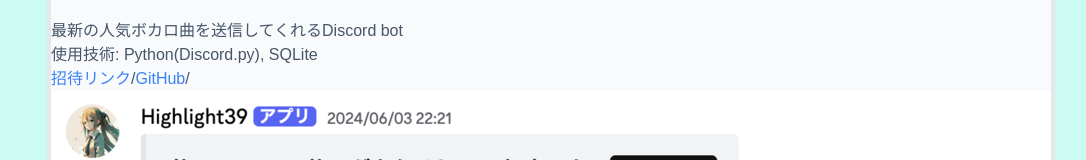
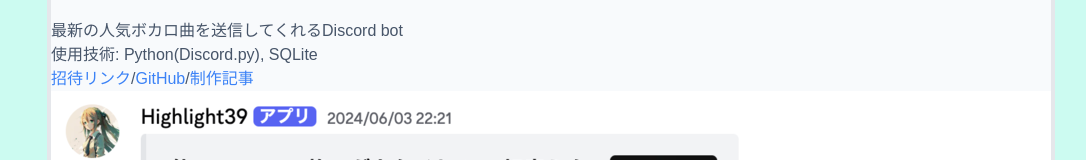
Before and after one commit to simeiro/simeiro.com, a Next.js app in the folder simeiro/: page /portfolio in a window 1280 px wide. Both pictures are taken after a click on the heading "Highlight39 / Discord bot". Shown: the part 964-1124 px from the top of the page, without its empty margins (89-1175 px from the left). Built offline with nearby package versions, Linux system fonts and the light colour scheme.

Commit message:
追加：note記事URL

```diff
--- a/simeiro/src/app/component/product.tsx
+++ b/simeiro/src/app/component/product.tsx
@@ -14,7 +14,7 @@ export default function Product(){
                         <p>使用技術: Python(Discord.py), SQLite</p>
                         <a href="このリンク" className="text-blue-500 hover:text-blue-700">招待リンク</a>/
                         <a href="https://github.com/simeiro/Highlight39Revised" className="text-blue-500 hover:text-blue-700">GitHub</a>/
-                        {/* <a href="https://x.com/simeir0" className="text-blue-500 hover:text-blue-700">きじ</a> */}
+                        <a href="https://note.com/simeiro33/n/nd8826f89bf3b" className="text-blue-500 hover:text-blue-700">制作記事</a>
                     </div>
                     <div className="flex-1 overflow-hidden">
                         <Image
@@ -69,7 +69,7 @@ export default function Product(){
                             <p>使用技術: HTML/CSS, JavaScript</p>
                             <a href="https://chromewebstore.google.com/detail/chorusmedley/cfbjnolbecdkggpliifcalefgjoebbld" className="text-blue-500 hover:text-blue-700">インストール先</a>/
                             <a href="https://github.com/simeiro/chorusMedley" className="text-blue-500 hover:text-blue-700">GitHub</a>/
-                            {/* <a href="https://x.com/simeir0" className="text-blue-500 hover:text-blue-700">きじ</a> */}
+                            <a href="https://note.com/simeiro33/n/ne38801d698f0" className="text-blue-500 hover:text-blue-700">制作経緯の記事</a>
 
                         </div>
                         <div className="flex-1 overflow-hidden ">
```
